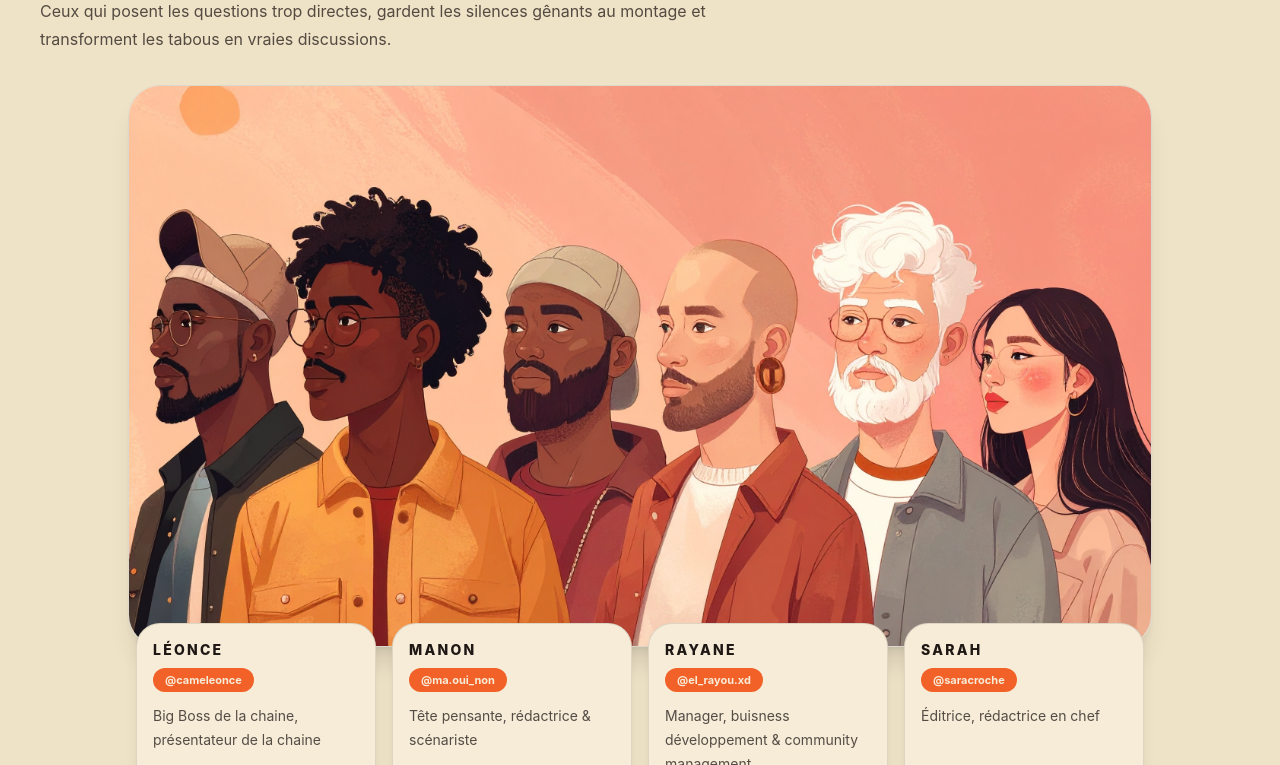
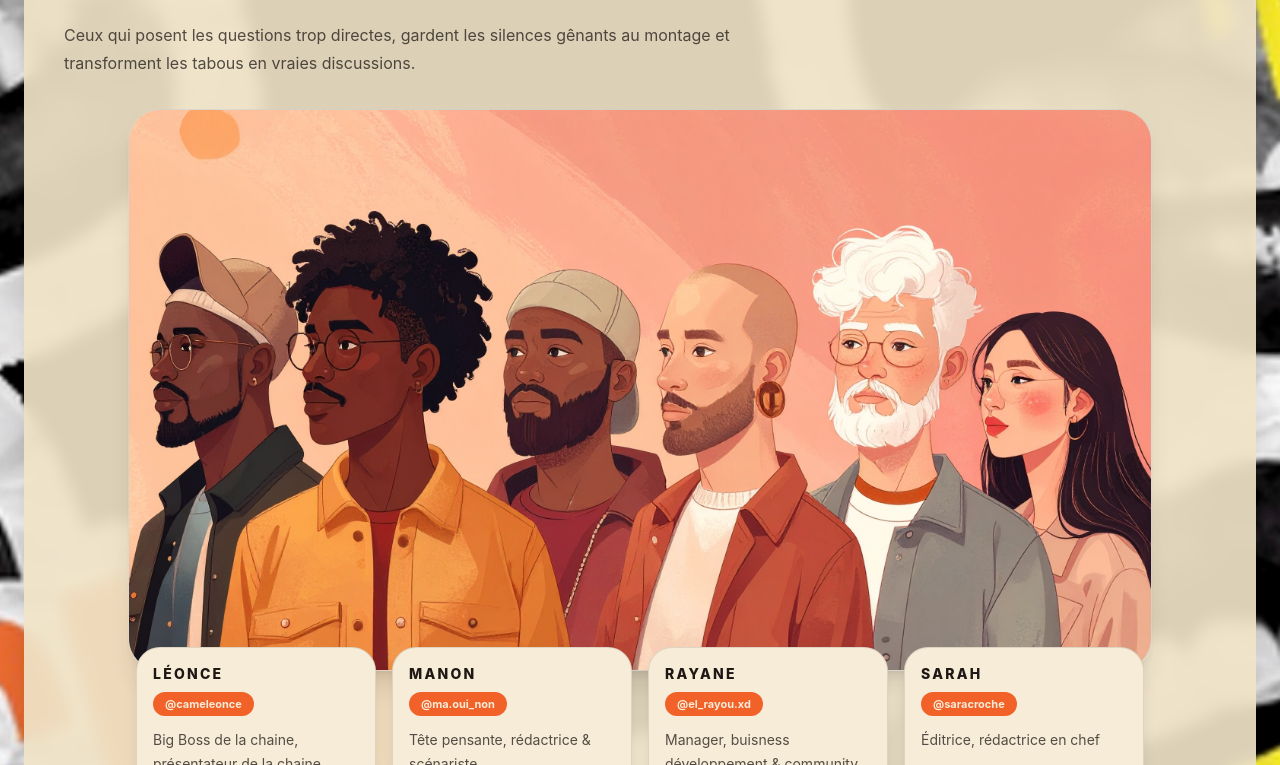
Before and after one commit to kasaialaprod/comp-ytb2026, a React (Vite) app: page / in a window 1280 px wide. Shown: the part 1375-2140 px from the top of the page. Built offline with nearby package versions, Linux system fonts and the light colour scheme.

Commit message:
le bg en fond est archi stylé :)

```diff
--- a/src/App.tsx
+++ b/src/App.tsx
@@ -1,8 +1,10 @@
 import { useEffect, useState } from 'react'
+import background from './assets/recul-bbg.jpg'
 import Header from './components/Header'
 import Hero from './components/Hero'
 import Hero2 from './components/Hero2'
 import './App.css'
+import { url } from 'zod'
 
 export default function App() {
   const [isDark, setIsDark] = useState(false)
@@ -28,12 +30,17 @@ export default function App() {
     document.documentElement.classList.toggle('dark', nextIsDark)
   }
   return (
-      <div className="min-h-screen overflow-x-hidden" style={{ background: 'var(--bg)', color: 'var(--text)' }}>
-      <Header onToggleTheme={toggleTheme} isDark={isDark} />
-      <main>
-        <Hero />
-        <Hero2 />
-      </main>
+    <div
+      className="min-h-screen bg-cover bg-center bg-no-repeat md:p-6"
+      style={{ backgroundImage: `url(${background})` }}
+    >
+      <div className="mx-auto min-h-[100vh] max-w-[1600px] rounded-[2rem] bg-[var(--bg)]/92 text-[var(--text)] shadow-2xl backdrop-blur-sm">
+        <Header onToggleTheme={toggleTheme} isDark={isDark} />
+        <main>
+          <Hero />
+          <Hero2 />
+        </main>
+      </div>
     </div>
   )
 }
--- a/src/components/Hero.tsx
+++ b/src/components/Hero.tsx
@@ -84,7 +84,7 @@ export default function Hero() {
             </div>
 
             <a
-              href="#video"
+              href="https://youtu.be/UpleTeyFPJ0?si=kCSZCZJOZ3qd1u_A"
               className="absolute right-4 top-4 z-20 flex h-12 w-12 items-center justify-center rounded-full bg-lemon text-2xl text-ink transition hover:scale-110 md:right-5 md:top-5 md:h-16 md:w-16 md:text-4xl"
               aria-label="Aller à la vidéo"
             >
```
